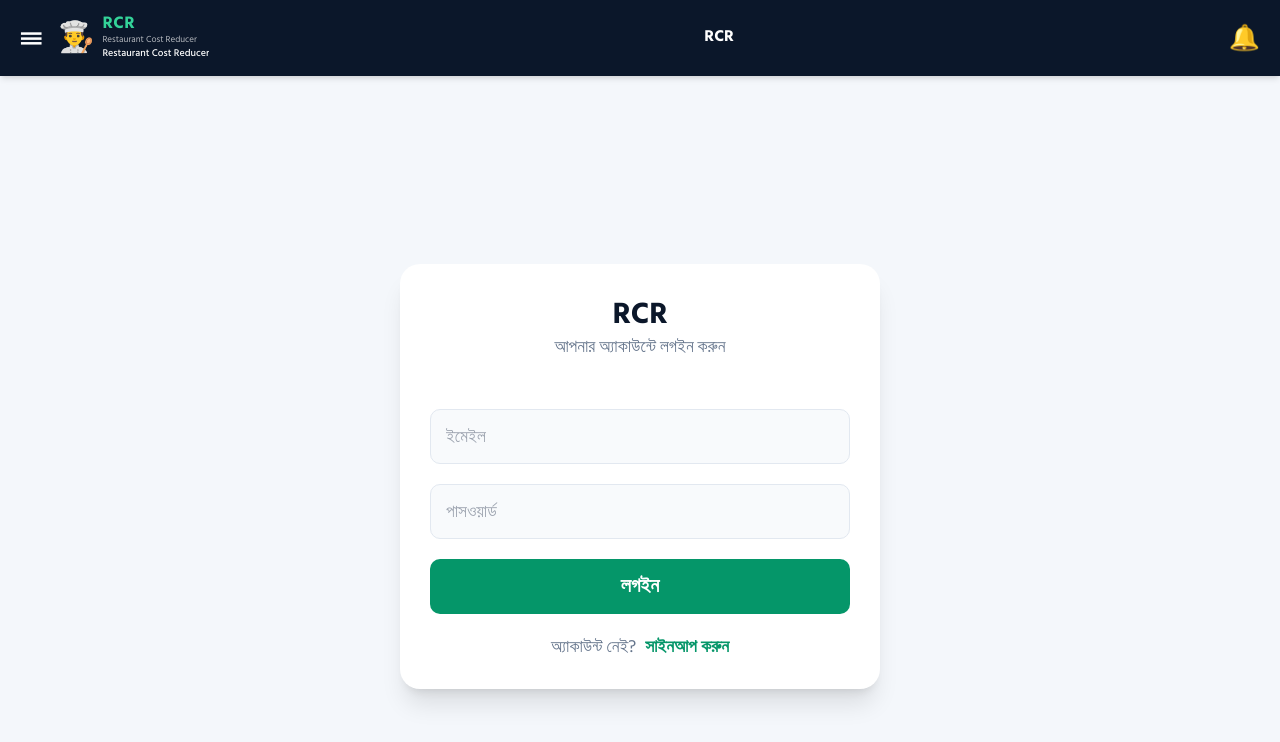
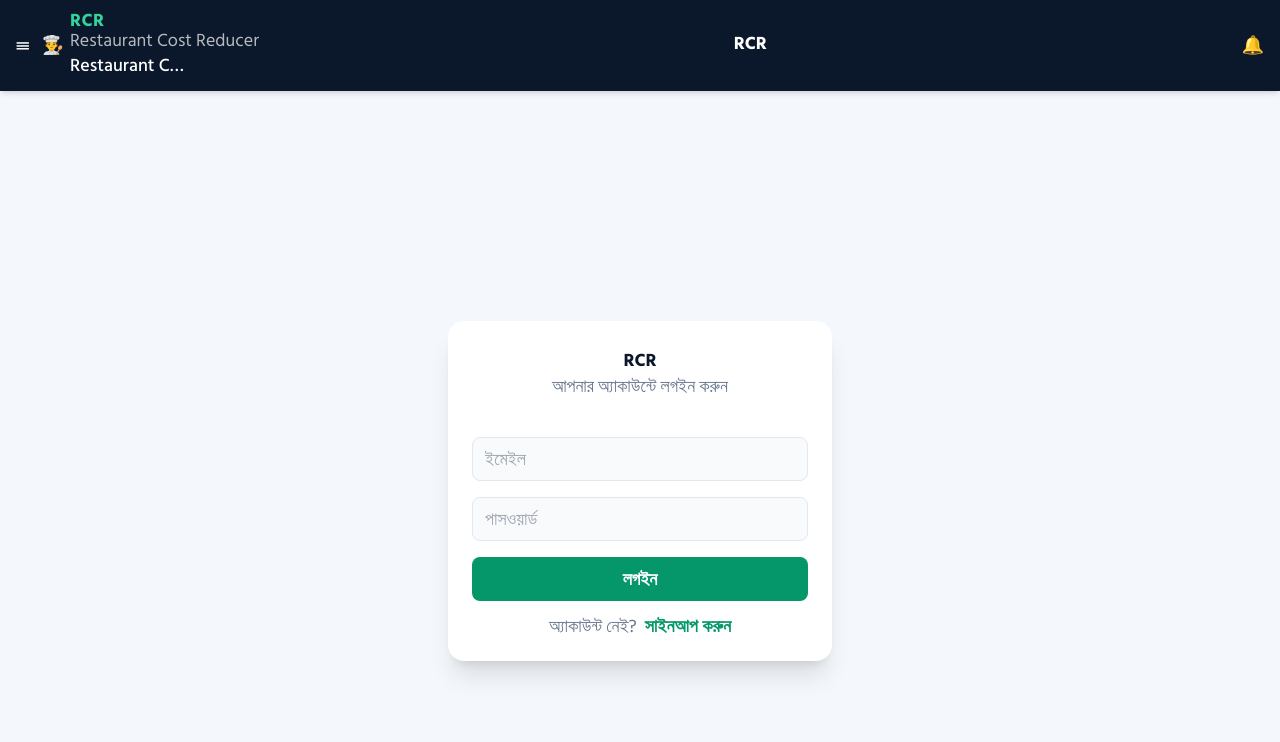
Before and after one commit to ls-kit/res, a Vue app: page /#/login in a window 1280 px wide. Shown: the top 742 px of the page. Built offline with nearby package versions, Linux system fonts and the light colour scheme; no server answers.

Commit message:
font issue size up

```diff
--- a/src/style.css
+++ b/src/style.css
@@ -6,8 +6,8 @@ html, body, #app {
   height: 100%;
 }
 /* গ্লোবাল ফন্ট সাইজ স্কেল (মোবাইলের জন্য বড় ও স্পষ্ট) */
-html {
-  font-size: 20px !important; /* ডিফল্ট ১৬px এর বদলে ১৮px */
+html *{
+  font-size: 18px !important; /* ডিফল্ট ১৬px এর বদলে ১৮px */
 }
 
 body {
```
